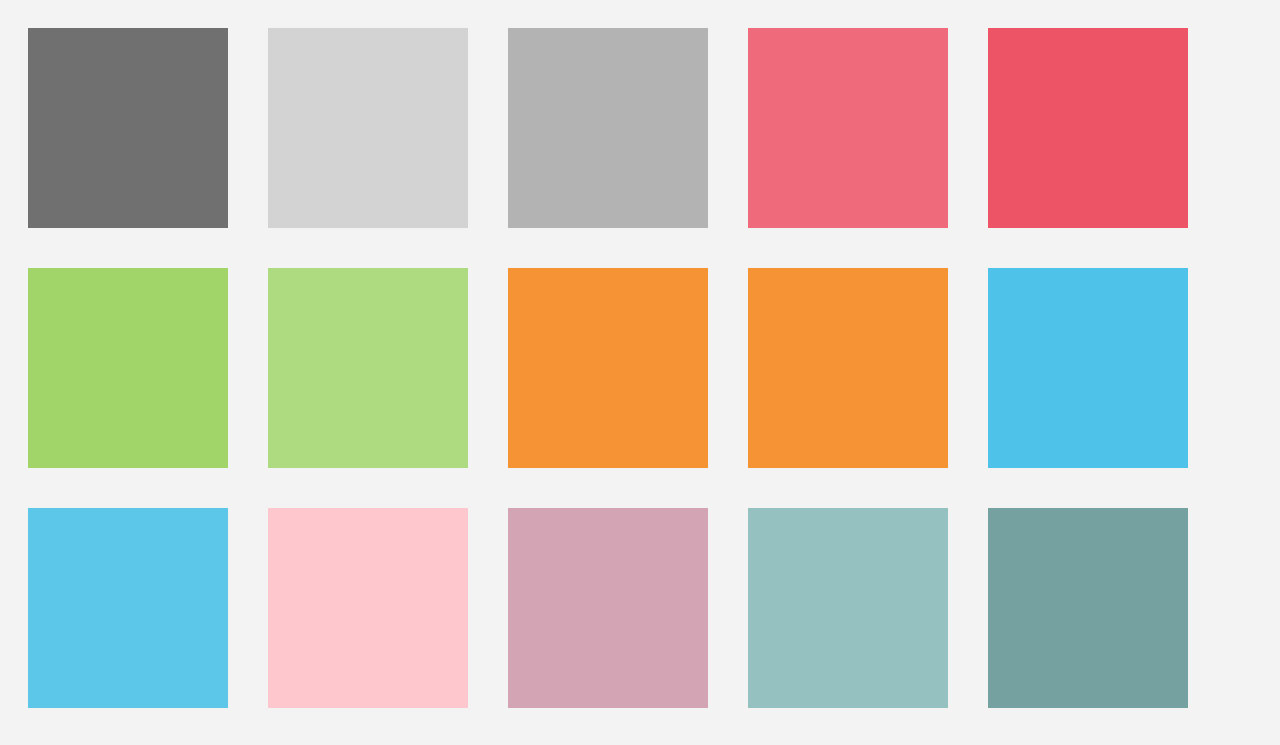
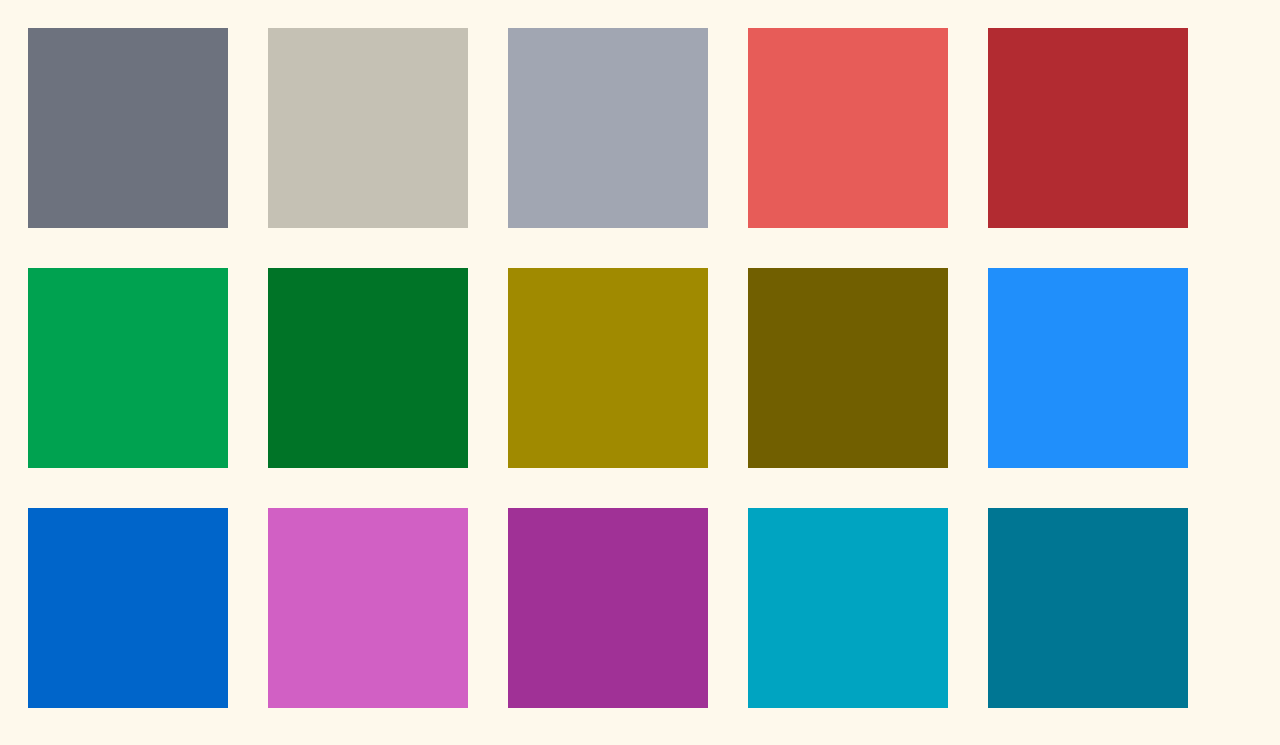
Before and after one commit to essencesdev/essencesdev.github.io, a plain HTML site: page index.html in a window 1280 px wide. Shown: the top 745 px of the page. Drawn offline with Linux system fonts and the light colour scheme.

Commit message:
Replace light color scheme

```diff
--- a/colors.css
+++ b/colors.css
@@ -19,25 +19,25 @@
 	--dark-16: #42717b;
 	--dark-17: #cccccc;
 
-	/* mostly-bright colorscheme */
-	--light-bg: #f3f3f3;
-	--light-fg: #707070;
-	--light-00: #d3d3d3;
-	--light-01: #ef6b7b;
-	--light-02: #a1d569;
-	--light-03: #f59335;
-	--light-04: #4ec2e8;
-	--light-05: #fec7cd;
-	--light-06: #95c1c0;
-	--light-07: #707070;
-	--light-10: #b3b3b3;
-	--light-11: #ed5466;
-	--light-12: #afdb80;
-	--light-13: #f59335;
-	--light-14: #5dc7ea;
-	--light-15: #d2a4b4;
-	--light-16: #75a1a0;
-	--light-17: #909090;
+	/* ivory light colorscheme */
+	--light-bg: #fef9ec;
+	--light-fg: #6d727e;
+	--light-00: #c5c1b4;
+	--light-01: #e75c58;
+	--light-02: #00a250;
+	--light-03: #a08a00;
+	--light-04: #208ffb;
+	--light-05: #d160c4;
+	--light-06: #00a4c1;
+	--light-07: #3e424d;
+	--light-10: #a1a6b2;
+	--light-11: #b22b31;
+	--light-12: #007427;
+	--light-13: #715f00;
+	--light-14: #0065ca;
+	--light-15: #a03196;
+	--light-16: #007693;
+	--light-17: #282c36;
 }
 
 @media (prefers-color-scheme: dark) {
```
